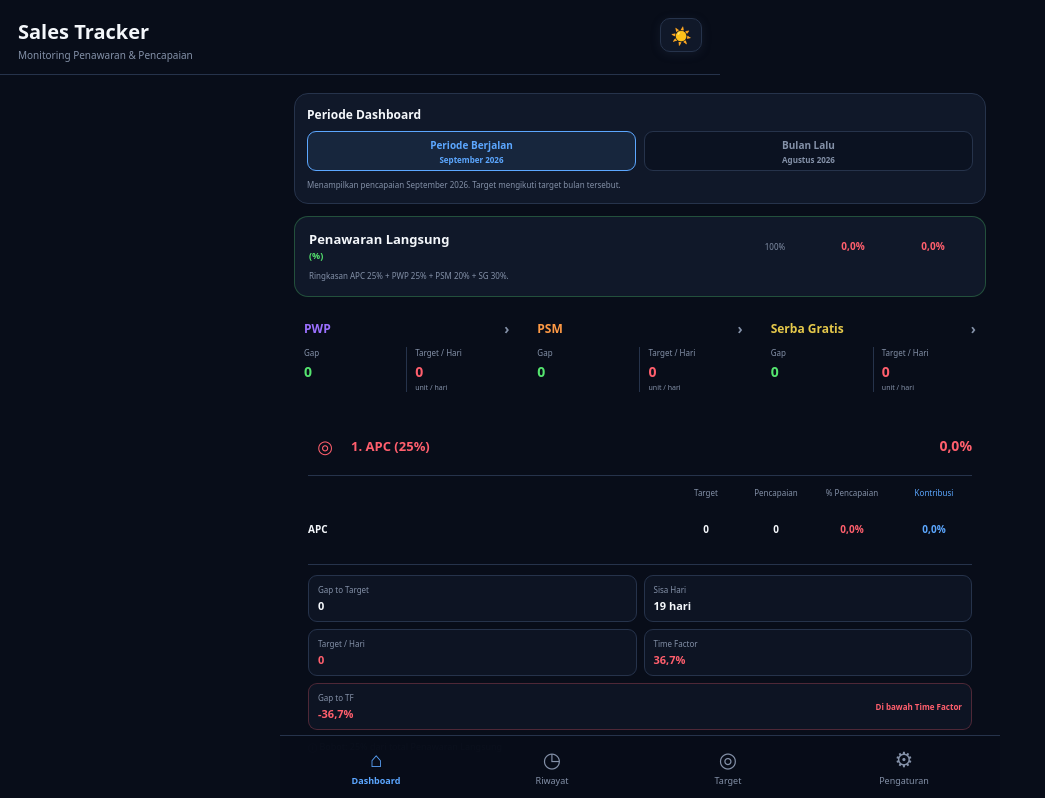
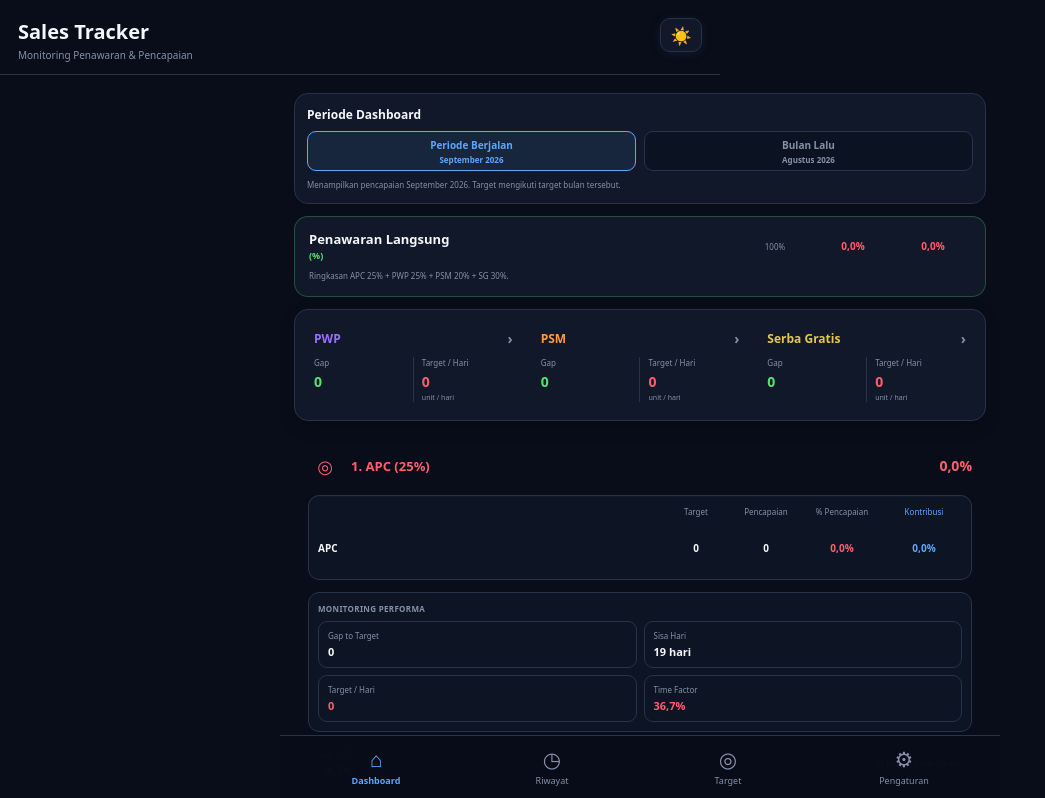
Before and after one commit to fajriainulyaqin-dev/sales-tracker, a React (Vite) app: page / in a window 1280 px wide. Shown: the top 798 px of the page, without its empty margins (0-1045 px from the left). Built offline with nearby package versions, Linux system fonts and the light colour scheme.

Commit message:
Update App.jsx

```diff
--- a/src/App.jsx
+++ b/src/App.jsx
@@ -592,10 +592,11 @@ function Section({
     <section
       style={{
         background: `radial-gradient(circle at 100% 0%, ${sectionColor}16 0%, transparent 42%), ${COLORS.panel}`,
-        border: `1px solid ${sectionColor}70`,
-        borderRadius: 14,
+        border: `1px solid ${sectionColor}85`,
+        borderRadius: 16,
         padding: 14,
         marginTop: 14,
+        position: "relative",
         boxSizing: "border-box",
         boxShadow: `0 0 16px ${sectionColor}0f`,
       }}
@@ -631,11 +632,41 @@ function Section({
         </div>
       </div>
 
-      <div style={{ marginTop: 12, paddingTop: 11, borderTop: `1px solid ${COLORS.border}` }}>
+      <div
+        style={{
+          marginTop: 12,
+          padding: "10px 9px 8px",
+          borderRadius: 11,
+          background: COLORS.subpanel,
+          border: `1px solid ${COLORS.border}`,
+          boxShadow: "inset 0 1px 0 rgba(255,255,255,.025)",
+        }}
+      >
         {children}
       </div>
 
-      <div style={{ marginTop: 12, paddingTop: 10, borderTop: `1px solid ${COLORS.border}`, display: "grid", gridTemplateColumns: "repeat(2,minmax(0,1fr))", gap: 7 }}>
+      <div
+        style={{
+          marginTop: 12,
+          padding: "10px 9px 9px",
+          borderRadius: 11,
+          background: COLORS.subpanel,
+          border: `1px solid ${COLORS.border}`,
+        }}
+      >
+        <div
+          style={{
+            color: COLORS.muted,
+            fontSize: 8,
+            fontWeight: 800,
+            letterSpacing: ".04em",
+            marginBottom: 7,
+            textTransform: "uppercase",
+          }}
+        >
+          Monitoring Performa
+        </div>
+        <div style={{ display: "grid", gridTemplateColumns: "repeat(2,minmax(0,1fr))", gap: 7 }}>
         <div style={{ background: COLORS.subpanel, border: `1px solid ${COLORS.border}`, borderRadius: 9, padding: "8px 9px" }}>
           <div style={{ color: COLORS.muted, fontSize: 8 }}>Gap to Target</div>
           <div style={{ color: gap > 0 ? COLORS.green : gap < 0 ? COLORS.red : COLORS.text, fontSize: 11, fontWeight: 900, marginTop: 3 }}>
@@ -654,9 +685,10 @@ function Section({
           <div style={{ color: COLORS.muted, fontSize: 8 }}>Time Factor</div>
           <div style={{ color: gapToTf >= 0 ? COLORS.green : COLORS.red, fontSize: 11, fontWeight: 900, marginTop: 3 }}>{fmtPct(timeFactor)}</div>
         </div>
+        </div>
       </div>
 
-      <div style={{ marginTop: 7, background: COLORS.subpanel, border: `1px solid ${gapToTf >= 0 ? COLORS.green : COLORS.red}45`, borderRadius: 9, padding: "8px 9px", display: "flex", justifyContent: "space-between", alignItems: "center", gap: 8 }}>
+      <div style={{ marginTop: 8, background: COLORS.subpanel, border: `1px solid ${gapToTf >= 0 ? COLORS.green : COLORS.red}55`, borderRadius: 9, padding: "8px 9px", display: "flex", justifyContent: "space-between", alignItems: "center", gap: 8 }}>
         <div>
           <div style={{ color: COLORS.muted, fontSize: 8 }}>Gap to TF</div>
           <div style={{ color: gapToTf >= 0 ? COLORS.green : COLORS.red, fontSize: 11, fontWeight: 900, marginTop: 3 }}>{gapToTf >= 0 ? "+" : ""}{fmtPct(gapToTf)}</div>
@@ -680,7 +712,7 @@ function PerformanceCards({ pwp, psm, sg }) {
     const gap = Number(stat?.gap || 0);
     const targetPerDay = Number(stat?.targetPerDay || 0);
     return (
-      <div style={{ background: `radial-gradient(circle at 100% 0%, ${accent}18 0%, transparent 60%), ${COLORS.panel}`, border: `1px solid ${accent}75`, borderRadius: 12, padding: "10px 10px 9px", boxShadow: `0 0 14px ${accent}10` }}>
+      <div style={{ background: `radial-gradient(circle at 100% 0%, ${accent}18 0%, transparent 60%), ${COLORS.panel}`, border: `1px solid ${accent}99`, borderRadius: 11, padding: "10px 10px 9px", boxShadow: `inset 0 1px 0 ${accent}18, 0 0 14px ${accent}10` }}>
         <div style={{ display: "flex", alignItems: "center", gap: 6, color: baseColor, fontSize: 12, fontWeight: 900 }}>
           {label}<span style={{ marginLeft: "auto", color: COLORS.muted, fontSize: 14 }}>›</span>
         </div>
@@ -699,11 +731,30 @@ function PerformanceCards({ pwp, psm, sg }) {
       </div>
     );
   };
-  return <div style={{ display: "grid", gridTemplateColumns: "repeat(3,minmax(0,1fr))", gap: 8, marginTop: 12 }}>
-    {card("PWP", pwp, COLORS.purple)}
-    {card("PSM", psm, COLORS.orange)}
-    {card("Serba Gratis", sg, COLORS.yellow)}
-  </div>;
+  return (
+    <div
+      style={{
+        marginTop: 12,
+        padding: 9,
+        borderRadius: 14,
+        background: COLORS.panel,
+        border: `1px solid ${COLORS.border}`,
+        boxShadow: `0 6px 18px rgba(0,0,0,.14)`,
+      }}
+    >
+      <div
+        style={{
+          display: "grid",
+          gridTemplateColumns: "repeat(3,minmax(0,1fr))",
+          gap: 8,
+        }}
+      >
+        {card("PWP", pwp, COLORS.purple)}
+        {card("PSM", psm, COLORS.orange)}
+        {card("Serba Gratis", sg, COLORS.yellow)}
+      </div>
+    </div>
+  );
 }
 
 function MiniKpi({
```
